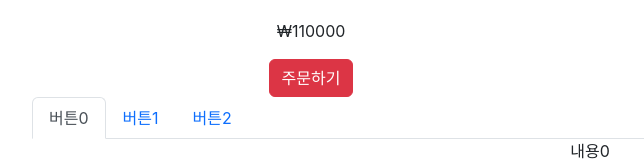
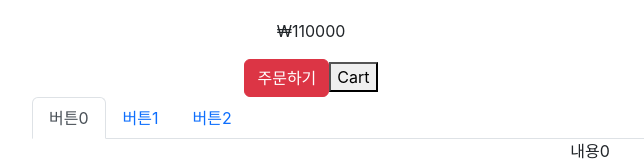
Before and after one commit to qwe8851/react, a React (Create React App) app in the folder shop/: page /detail/1 in a window 1280 px wide. Shown: the part 610-771 px from the top of the page, without its empty margins (50-694 px from the left). Built offline with nearby package versions, Linux system fonts and the light colour scheme.

Commit message:
localStorage 1

```diff
--- a/shop/src/App.js
+++ b/shop/src/App.js
@@ -14,6 +14,16 @@ function App() {
   let [shoes, setShoes] = useState(data);
   let navigate = useNavigate();
   let [재고, 재고변경] = useState([10, 11, 12]);
+
+  // localStorage
+  let obj = {name : 'kim'}
+  localStorage.setItem('data', JSON.stringify(obj));
+  let output = localStorage.getItem('data');
+
+  console.log(JSON.parse(output).name);
+
+
+
 
   return (
     <div className="App">
@@ -70,7 +80,7 @@ function App() {
         {/* 404페이지 */}
         <Route path="*" element={ <div>없는 페이지 입니다. </div> } />
         {/* 장바구니 페이지 */}
-          <Route path="/cart" element={<Cart/>} />
+        <Route path="/cart" element={<Cart/>} />
       </Routes>
 
       </div>
--- a/shop/src/routes/Detail.js
+++ b/shop/src/routes/Detail.js
@@ -4,8 +4,9 @@ import { useEffect, useState, useContext } from "react"
 import { Nav } from "react-bootstrap"
 import { useParams } from "react-router-dom"
 import { Context1 } from './../App.js'
-import { addItem } from '../store.js';
-import { useDispatch } from "react-redux";
+import { addItem } from '../store.js'
+import { useDispatch } from "react-redux"
+
 
 
 function Detail(props) {
@@ -41,6 +42,7 @@ function Detail(props) {
                     <button className="btn btn-danger" onClick={()=>{
                         dispatch(addItem({id : state, name : 'Red Knit', count : 1}))
                     }}>주문하기</button>
+                    <button onClick={()=>{ navigate('/cart')}}>Cart</button>
                 </div>
             </div>
 
```
